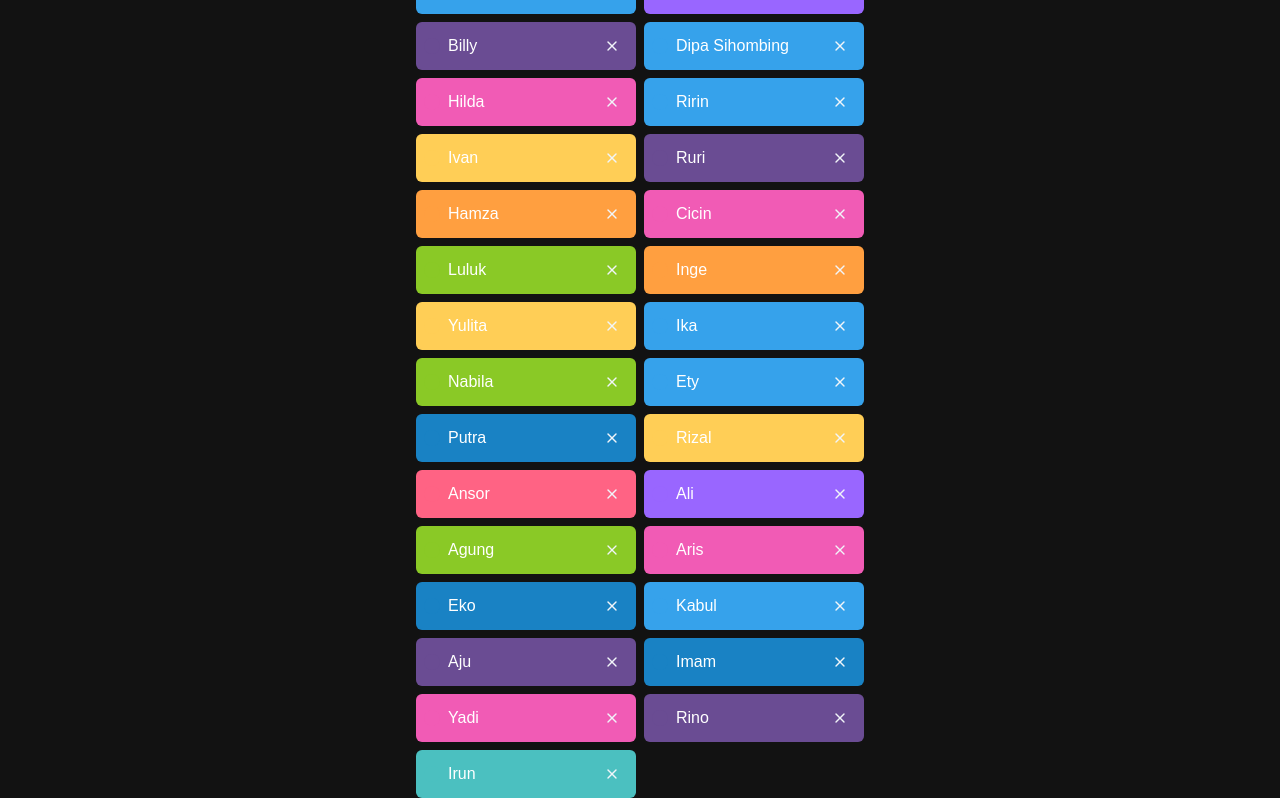
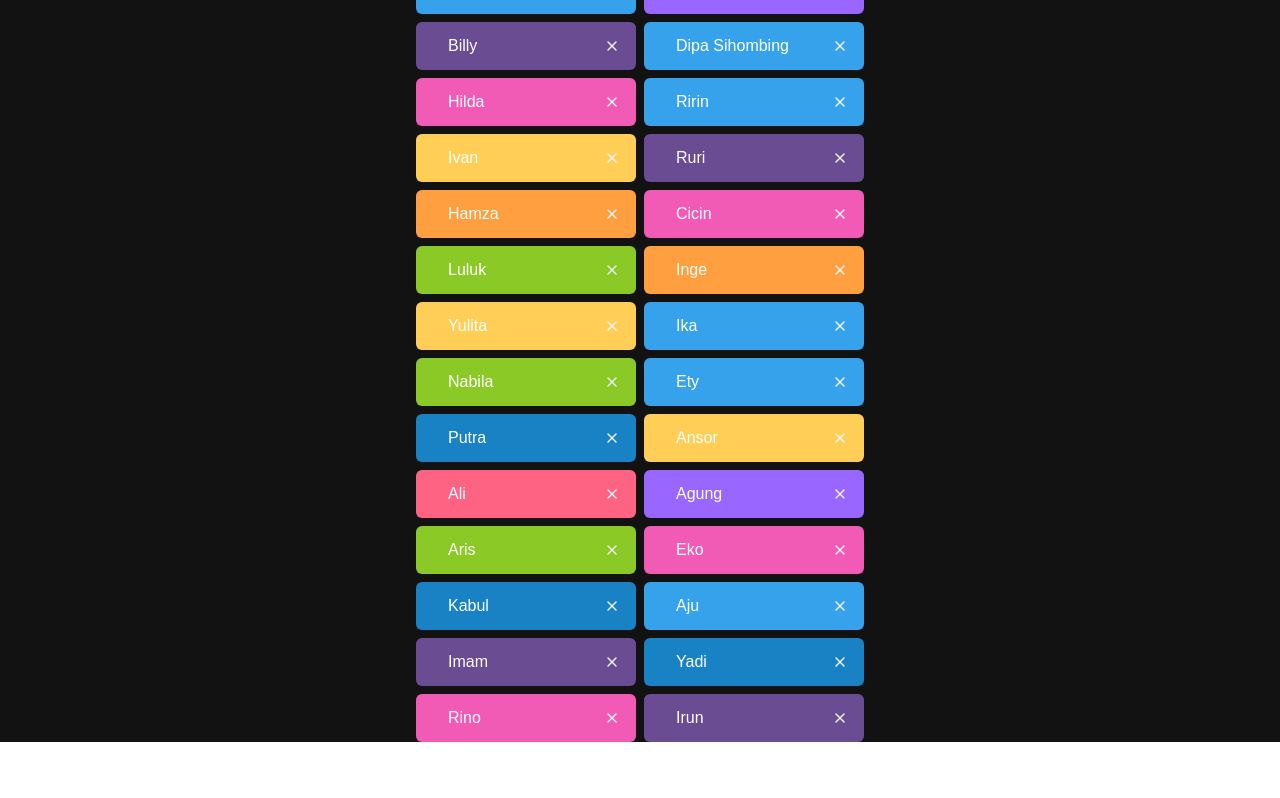
Before and after one commit to ALIFKHIJANAH/spin, a Next.js app: page / in a window 1280 px wide. Shown: the part 986-1784 px from the top of the page. After the commit the page ends 1728 px from the top, so only its background shows below. Built offline with nearby package versions, Linux system fonts and the light colour scheme; no server answers; the database is empty.

Commit message:
refactor: remove unused name from SpinWheel component

```diff
--- a/components/spin-wheel.tsx
+++ b/components/spin-wheel.tsx
@@ -44,7 +44,6 @@ const nameList = [
   "Nabila",
   "Ety",
   "Putra",
-  "Rizal",
   "Ansor",
   "Ali",
   "Agung",
```
Also changed, not shown: 1 other file (tests, documents, lock files or other folders).
